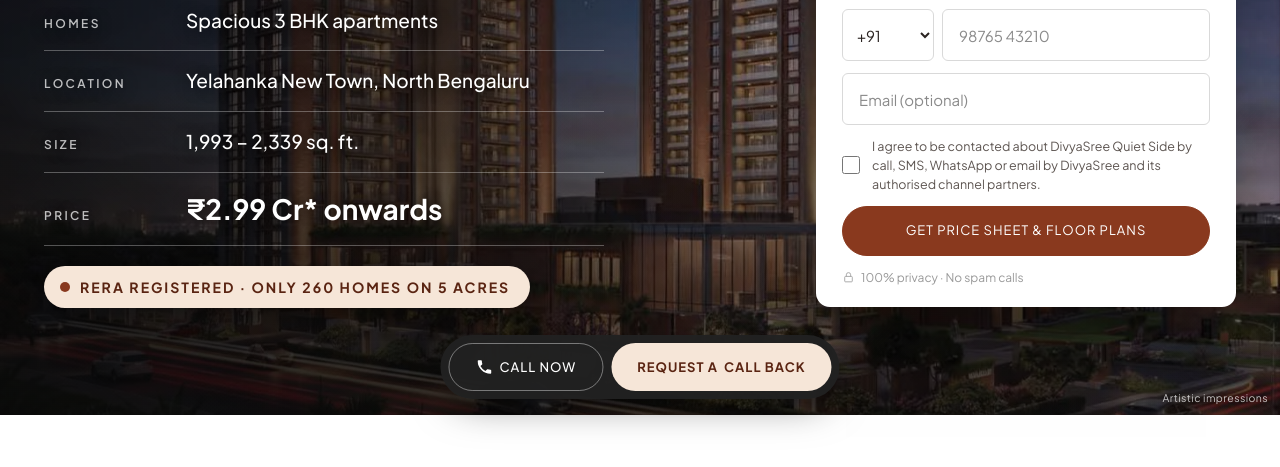
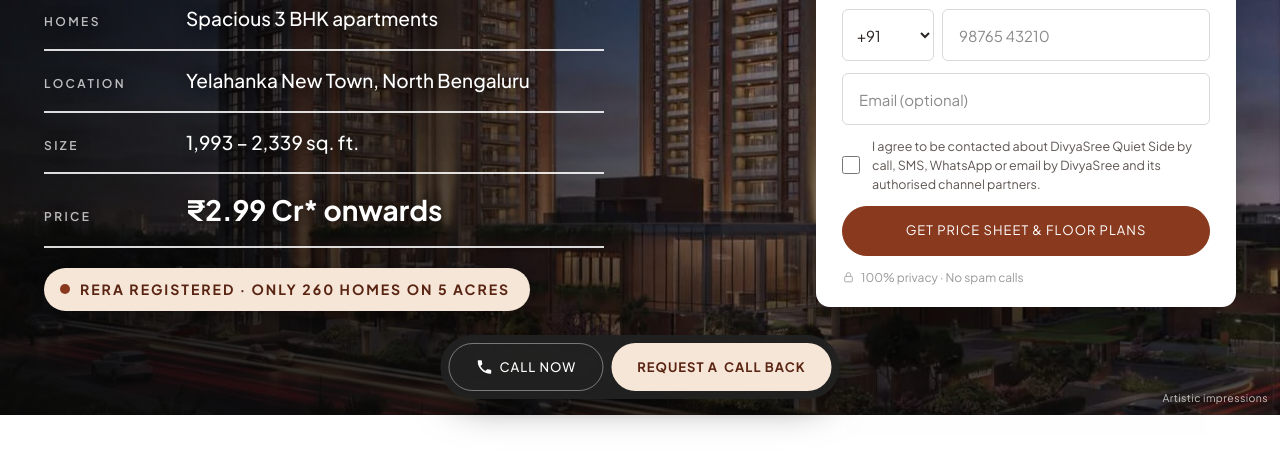
Before and after one commit to iamhere-lab/divyashree, a plain HTML site: page index.html in a window 1280 px wide. Shown: the part 381-848 px from the top of the page. Drawn offline with nearby package versions, Linux system fonts and the light colour scheme; a web font is replaced by a local one.

Commit message:
Hero spec table: stronger divider lines
Co-Authored-By: Claude Fable 5.2 <noreply@anthropic.com>
Claude-Session: https://claude.ai/code/session_01UZNGps3MmadSpNbs3EC5vj

```diff
--- a/assets/css/styles.css
+++ b/assets/css/styles.css
@@ -729,3 +729,6 @@ body { padding-bottom: calc(68px + env(safe-area-inset-bottom)); }
   .hero-specs dd { font-size: 19px; }
   .hero-specs .hs-price dd { font-size: 28px; }
 }
+/* Stronger hero spec dividers */
+.hero-specs { border-top: 2px solid rgba(255,255,255,.85); }
+.hero-specs > div { border-bottom: 2px solid rgba(255,255,255,.85); }
```
